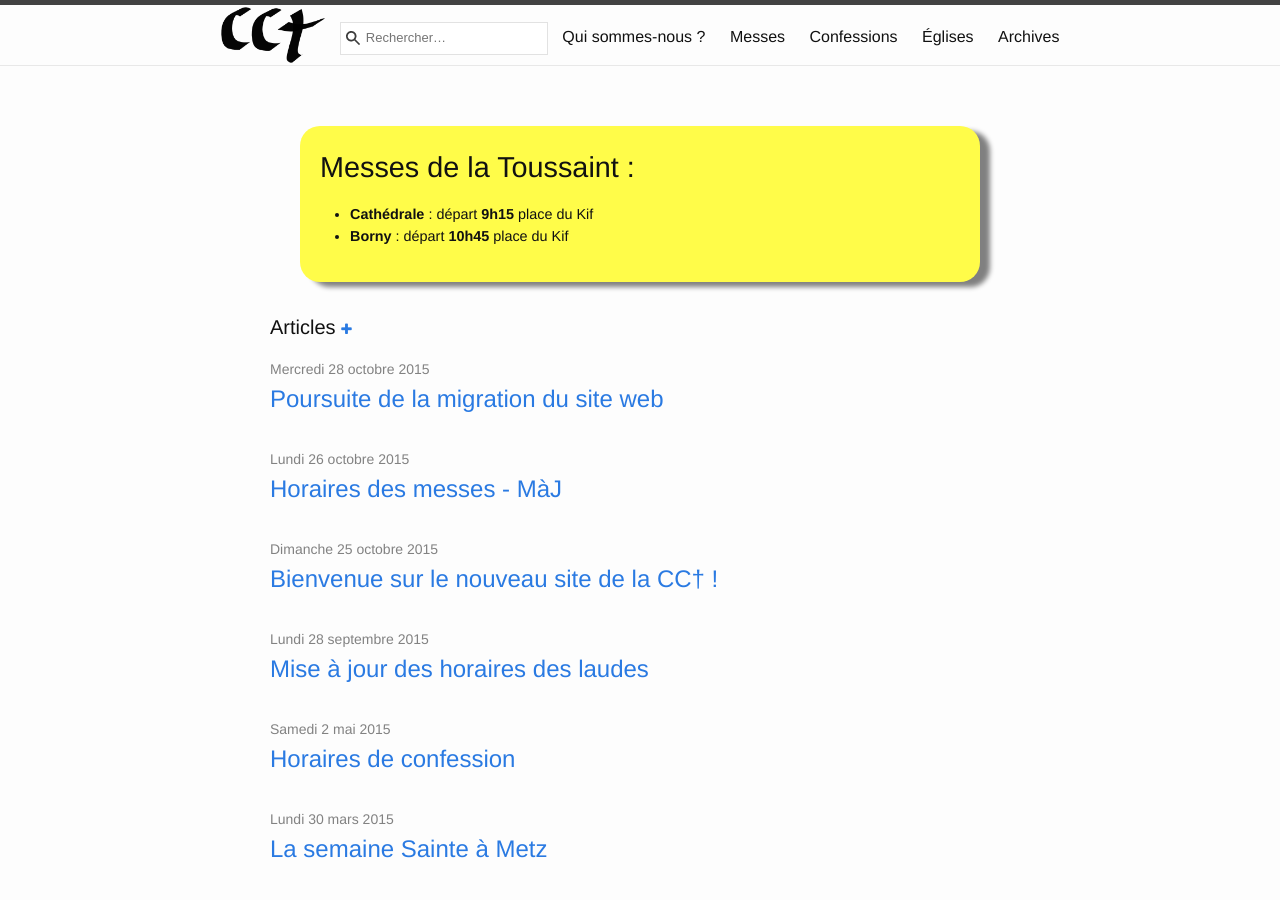
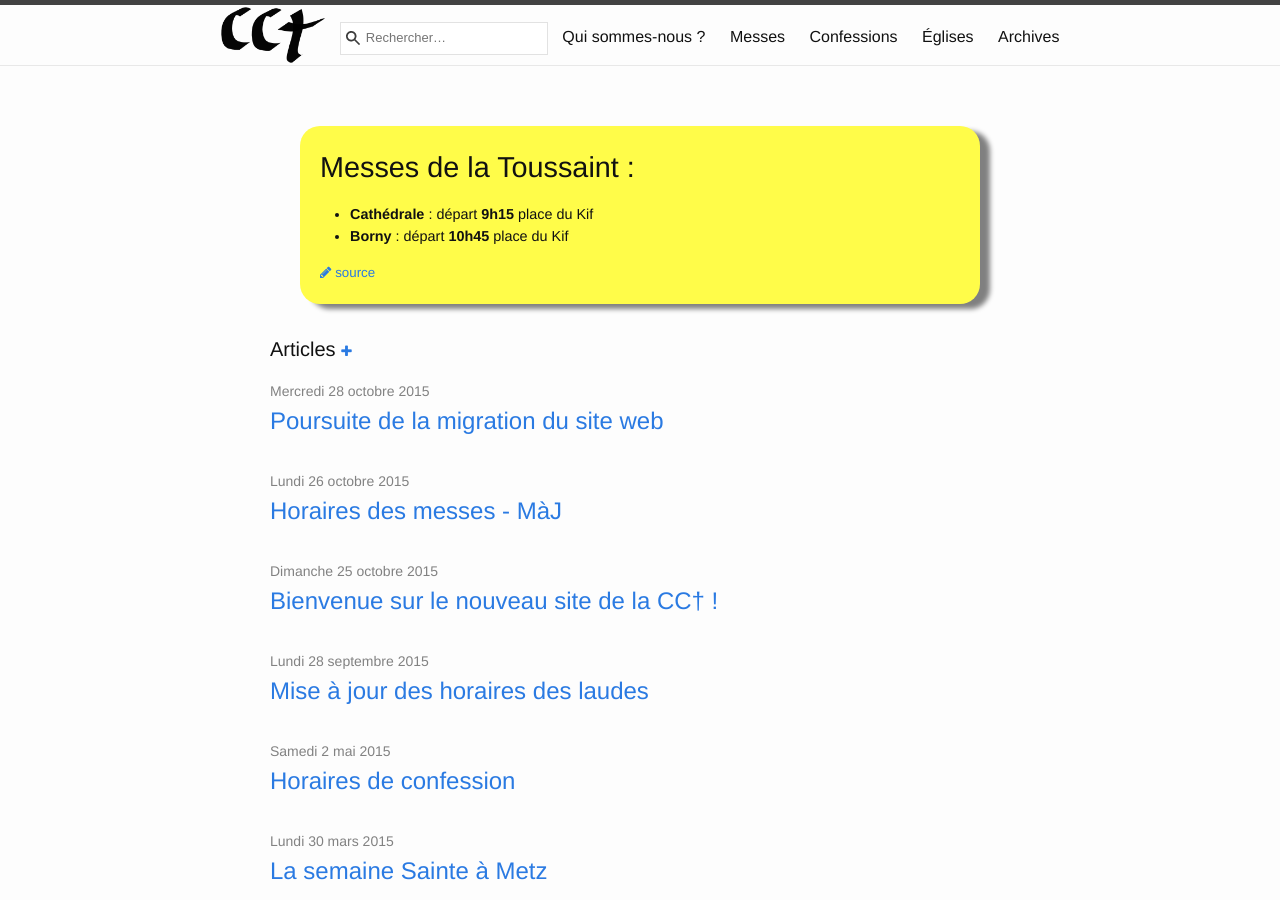
Before and after one commit to cccroix/cccroix.github.io, a Jekyll site: the page built from index.html, in a window 1280 px wide and 900 px high. Built offline with Jekyll 4.4.1, drawn with Linux system fonts in a browser that asks for light colours; nearby versions of some CDN libraries; the list of posts is cut into pages by our own code.

Commit message:
adds an edit/source link to the bloc-note

```diff
--- a/index.html
+++ b/index.html
@@ -10,6 +10,9 @@ nav: false
     {% if n != 0 %}
         <div class="blocnote">
         {{ page.content }}
+        <a href="https://github.com/{{ site.github_username }}/{{ site.github_repo }}/blob/master/blocnote.md">
+            <span class="source"><i class="fa fa-pencil"></i> source</span>
+        </a>
         </div>
     {% endif %}
 {% endif %}
```
